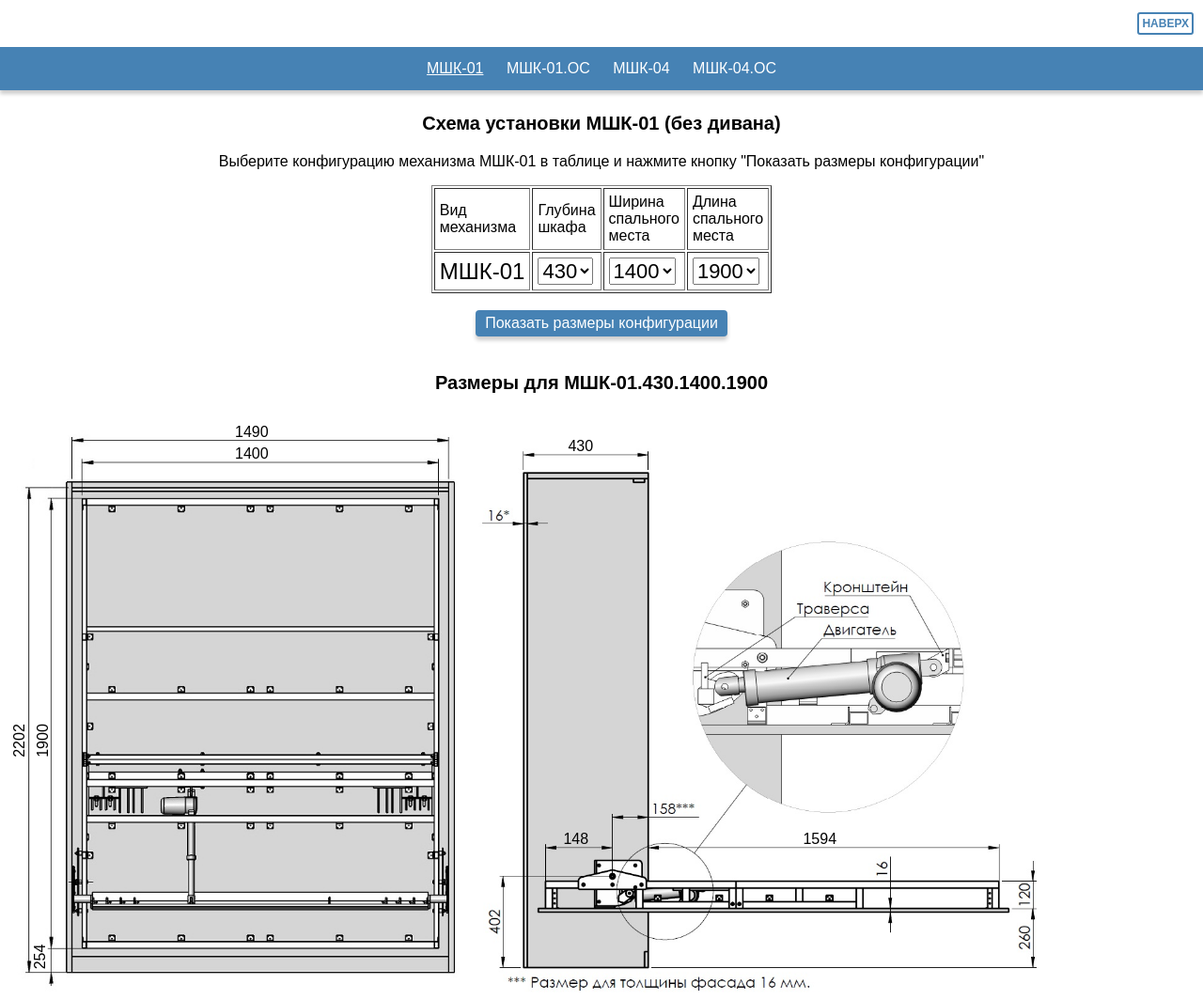
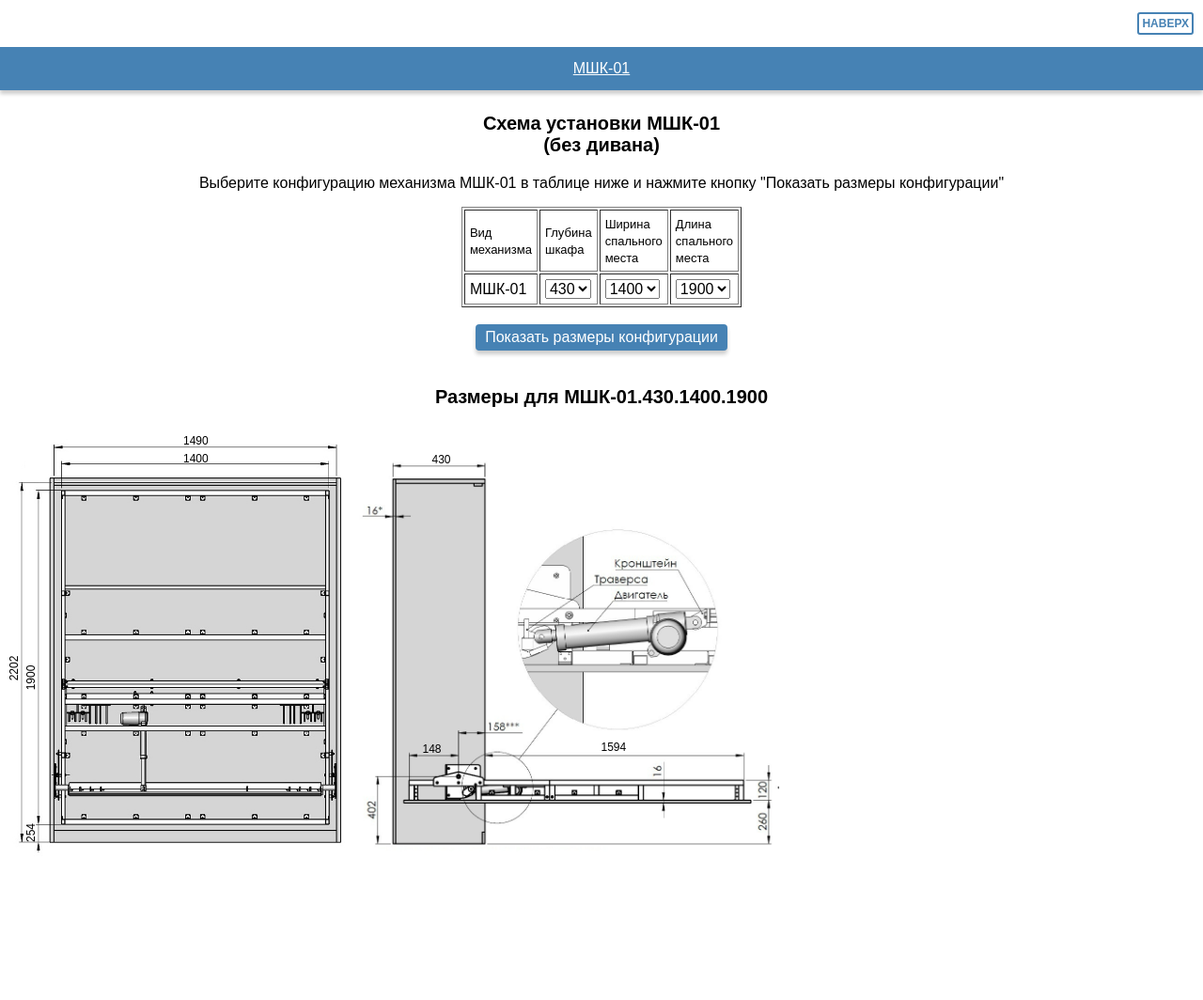
Before and after one commit to vitaliy-pvs/mchk, a Django app: page / in a window 1280 px wide. Shown: the whole page at 94% size. After the commit the page ends 907 px from the top, so only its background shows below. Run offline with Django 3.2, Linux system fonts and the light colour scheme.

Commit message:
Delete mchk_01_OS and mchk_04

```diff
--- a/sizes/static/sizes.css
+++ b/sizes/static/sizes.css
@@ -95,7 +95,7 @@ html, body{
     margin:0 auto;
 }
 select{
-    font-size: 22px;
+    font-size: 16px;
 }
 #button{
     background-color: #4682B4;
@@ -122,7 +122,7 @@ select{
 }
 .view span{
     position: absolute;
-    font-size: 16px;
+    font-size: 12px;
 }
 @media (max-width: 767px){
     body.lock{
--- a/sizes/templates/mchk_01.html
+++ b/sizes/templates/mchk_01.html
@@ -3,21 +3,22 @@
 <div align="center" style="width:100%;">
     <p style="text-align:center;font-size:20px;">
         <b>
-            Схема установки МШК-01 (без дивана)
+            Схема установки МШК-01<br>
+            (без дивана)
         </b>
     </p>
-    <p>Выберите конфигурацию механизма МШК-01 в таблице и нажмите кнопку "Показать размеры конфигурации"</p>
+    <p>Выберите конфигурацию механизма МШК-01 в таблице ниже и нажмите кнопку "Показать размеры конфигурации"</p>
     <div align="center">
         <form>
             <table border="1" cellpadding="5">
                 <tr>
-                    <td>Вид<br>механизма</td>
-                    <td>Глубина<br>шкафа</td>
-                    <td>Ширина<br>спального<br>места</td>
-                    <td>Длина<br>спального<br>места</td>
+                    <td><font size="2">Вид<br>механизма</font></td>
+                    <td><font size="2">Глубина<br>шкафа</font></td>
+                    <td><font size="2">Ширина<br>спального<br>места</font></td>
+                    <td><font size="2">Длина<br>спального<br>места</font></td>
                 </tr>
                 <tr>
-                    <td><font size="5">МШК-01</font></td>
+                    <td><font size="3">МШК-01</font></td>
                     <td>
                         <select id="select_wardrobe_dep">
                             <option selected value="0">430</option>
@@ -49,23 +50,24 @@
 
 <p style="text-align:center;font-size:20px;">
     <b>
-        Размеры для МШК-01.<span id="title_wardrobe_dep"></span>.<span id="title_frame_wid"></span>.<span id="title_frame_len"></span>
+        Размеры для МШК-01.<span id="title_wardrobe_dep"></span>.<span id="title_frame_wid"></span>.<span
+            id="title_frame_len"></span>
     </b>
 </p>
 
 <div class="view">
-    <img src="/static/img/mchk_01/1.jpg" alt="" style="width:500px;height:617px">
-    <span id="v1_hole_wid" style="left:250px;top:12px;"></span>
-    <span id="v1_frame_wid" style="left:250px;top:35px;"></span>
-    <span id="v1_frame_len" style="left:28px;top:340px;transform:rotate(-90deg);"></span>
-    <span id="v1_frame_floor" style="left:30px;top:570px;transform:rotate(-90deg);"></span>
-    <span id="v1_hole_hei" style="left:3px;top:340px;transform:rotate(-90deg);"></span>
+    <img src="/static/img/mchk_01/1.jpg" alt="" style="width:375px;">
+    <span id="v1_hole_wid" style="left:195px;top:8px;"></span>
+    <span id="v1_frame_wid" style="left:195px;top:27px;"></span>
+    <span id="v1_frame_len" style="left:20px;top:260px;transform:rotate(-90deg);"></span>
+    <span id="v1_frame_floor" style="left:23px;top:425px;transform:rotate(-90deg);"></span>
+    <span id="v1_hole_hei" style="left:2px;top:250px;transform:rotate(-90deg);"></span>
 </div>
 <div class="view">
-    <img src="/static/img/mchk_01/2.jpg" alt="" style="width:610px;height:600px">
-    <span id="v2_wardrobe_dep" style="left:100px;top:10px;"></span>
-    <span id="v2_overhang" style="left:350px;top:428px;"></span>
-    <span id="v2_frame_dep" style="left:95px;top:428px;"></span>
+    <img src="/static/img/mchk_01/2.jpg" alt="" style="width:450px;">
+    <span id="v2_wardrobe_dep" style="left:80px;top:7px;"></span>
+    <span id="v2_overhang" style="left:260px;top:313px;"></span>
+    <span id="v2_frame_dep" style="left:70px;top:315px;"></span>
 </div>
 <script>
 
@@ -106,6 +108,8 @@
     v2_frame_dep.innerHTML = frame_dep;
   }
 
+
+
 </script>
 
 {% endblock %}
--- a/sizes/templates/mchk_01_OS.html
+++ /dev/null
@@ -1,4 +0,0 @@
-{% extends 'base.html' %}
-{% block content %}
-МШК-01.ОС
-{% endblock %}
--- a/sizes/templates/mchk_04.html
+++ /dev/null
@@ -1,4 +0,0 @@
-{% extends 'base.html' %}
-{% block content %}
-МШК-04
-{% endblock %}
--- a/sizes/templates/mchk_04_OS.html
+++ /dev/null
@@ -1,4 +0,0 @@
-{% extends 'base.html' %}
-{% block content %}
-МШК-04.ОС
-{% endblock %}
--- a/sizes/urls.py
+++ b/sizes/urls.py
@@ -3,9 +3,9 @@ from . import views
 
 urlpatterns = [
     path('', views.mchk_01, name='mchk_01'),
-    path('mchk_01_OS', views.mchk_01_OS, name='mchk_01_OS'),
-    path('mchk_04', views.mchk_04, name='mchk_04'),
-    path('mchk_04_OS', views.mchk_04_OS, name='mchk_04_OS'),
+    # path('mchk_01_OS', views.mchk_01_OS, name='mchk_01_OS'),
+    # path('mchk_04', views.mchk_04, name='mchk_04'),
+    # path('mchk_04_OS', views.mchk_04_OS, name='mchk_04_OS'),
 
     # path('pagelist/<int:pk>/', views.page_list, name='page_list'),
     # path('page/<int:pk>/', views.page, name='page'),
--- a/sizes/views.py
+++ b/sizes/views.py
@@ -20,9 +20,9 @@ if os.path.isfile(os.path.join(STATIC_ROOT, 'header.jpg')):
 
 page_title_list = [
     ["МШК-01", "mchk_01"],
-    ["МШК-01.ОС", "mchk_01_OS"],
-    ["МШК-04", "mchk_04"],
-    ["МШК-04.ОС", "mchk_04_OS"],
+    # ["МШК-01.ОС", "mchk_01_OS"],
+    # ["МШК-04", "mchk_04"],
+    # ["МШК-04.ОС", "mchk_04_OS"],
 ]
 
 
@@ -34,25 +34,25 @@ def mchk_01(request):
     })
 
 
-def mchk_01_OS(request):
-    current_page_title = "МШК-01.ОС"
-    return render(request, 'mchk_01_OS.html', {
-        'current_page_title': current_page_title,
-        'page_title_list': page_title_list,
-    })
-
-
-def mchk_04(request):
-    current_page_title = "МШК-04"
-    return render(request, 'mchk_04.html', {
-        'current_page_title': current_page_title,
-        'page_title_list': page_title_list,
-    })
-
-
-def mchk_04_OS(request):
-    current_page_title = "МШК-04.ОС"
-    return render(request, 'mchk_04_OS.html', {
-        'current_page_title': current_page_title,
-        'page_title_list': page_title_list,
-    })
+# def mchk_01_OS(request):
+#     current_page_title = "МШК-01.ОС"
+#     return render(request, 'mchk_01_OS.html', {
+#         'current_page_title': current_page_title,
+#         'page_title_list': page_title_list,
+#     })
+#
+#
+# def mchk_04(request):
+#     current_page_title = "МШК-04"
+#     return render(request, 'mchk_04.html', {
+#         'current_page_title': current_page_title,
+#         'page_title_list': page_title_list,
+#     })
+#
+#
+# def mchk_04_OS(request):
+#     current_page_title = "МШК-04.ОС"
+#     return render(request, 'mchk_04_OS.html', {
+#         'current_page_title': current_page_title,
+#         'page_title_list': page_title_list,
+#     })
```
Also changed, not shown: sizes/static/img/mchk_01/2.jpg.
